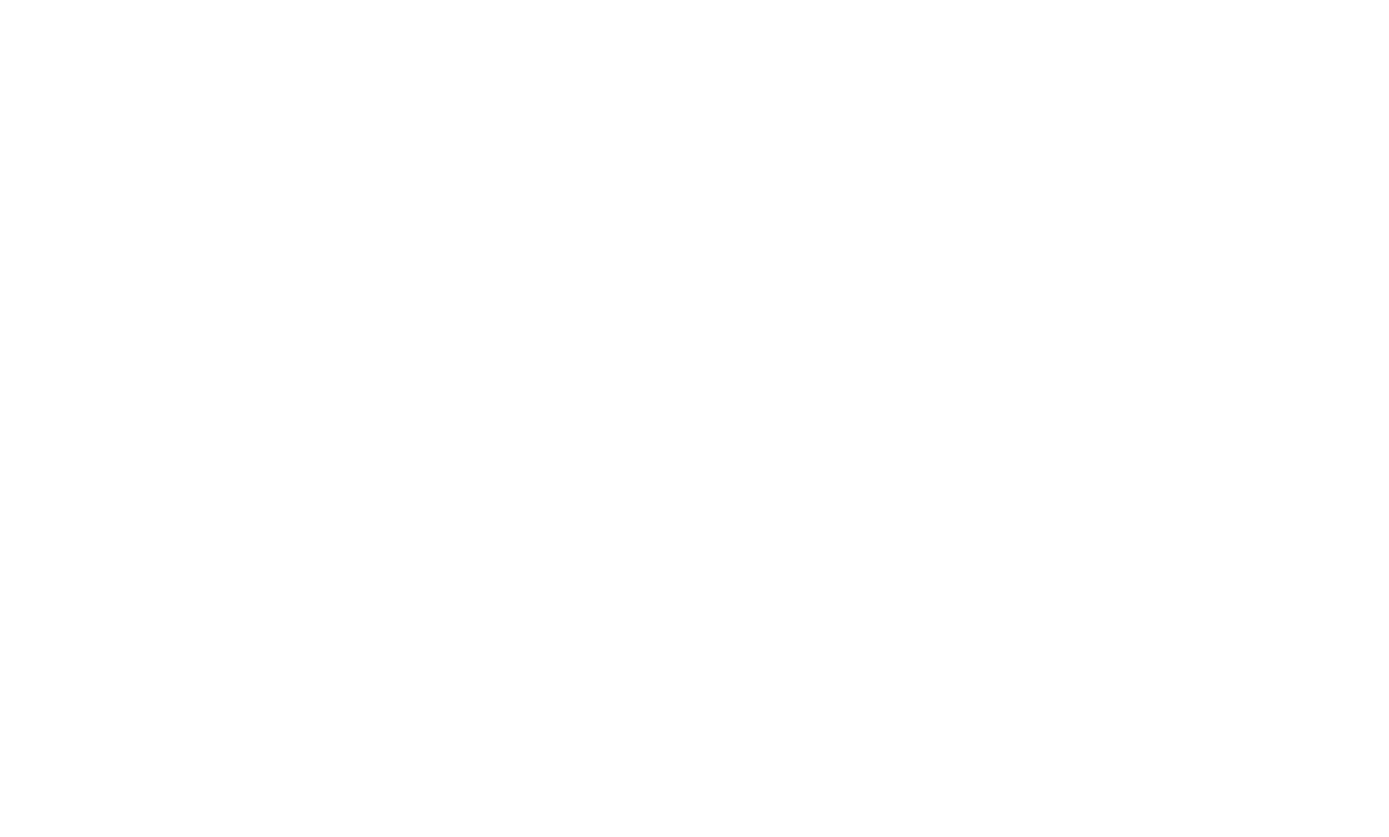
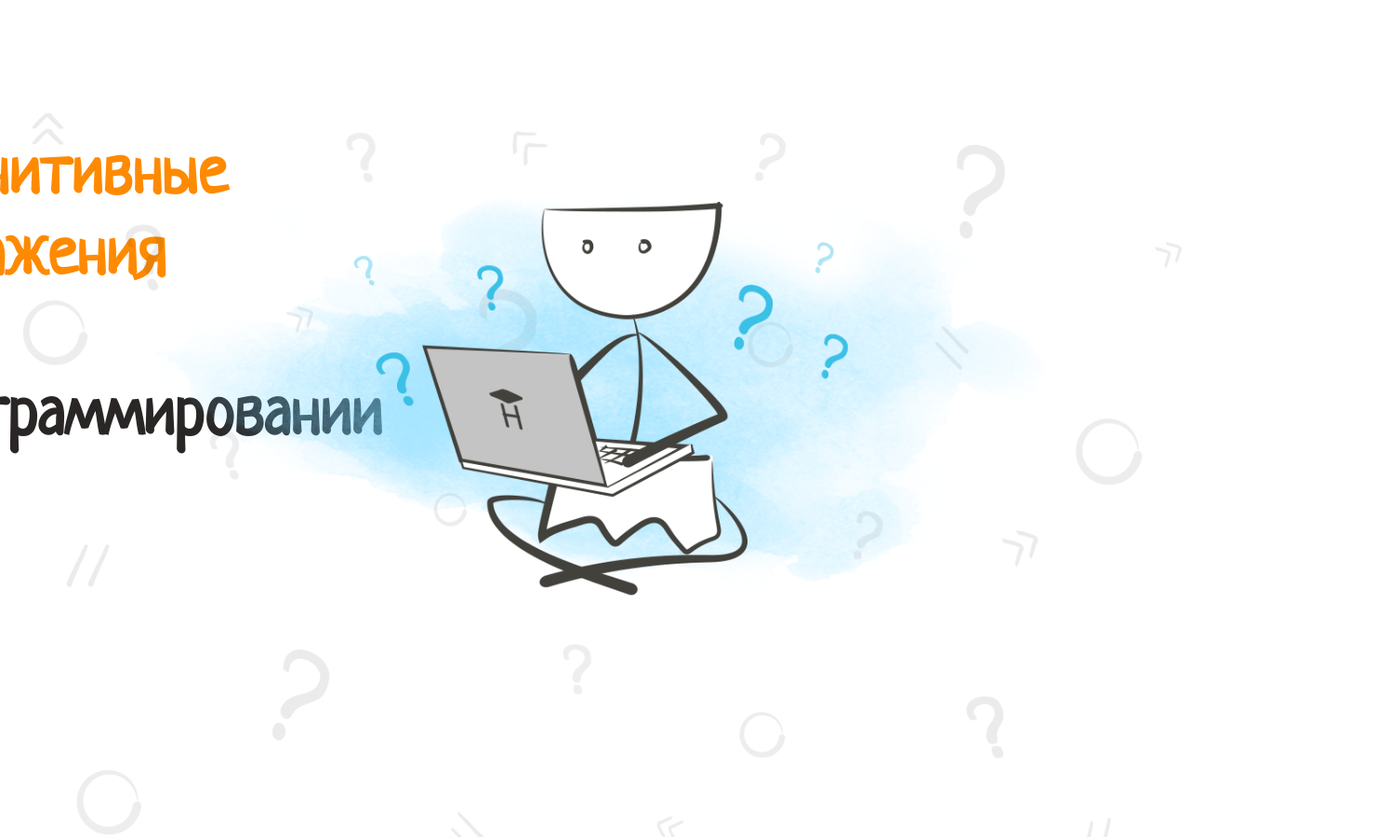
Before and after one commit to sosa000/layout-designer-project-58, a plain HTML site: page index.html in a window 1280 px wide. Shown: the whole page at 93% size, 1494 px wide, since content can reach past the window. Before the commit the page ends 800 px from the top, so only its background shows below. Drawn offline with Linux system fonts and the light colour scheme.

Commit message:
Обновление header

```diff
--- a/index.html
+++ b/index.html
@@ -7,6 +7,23 @@
     <title>Когнитивное Искажение soso000</title>
 </head>
 <body>
+    <header>
+        <div class="header-main-section">
+            <div class="header-title">
+                <h1>
+                    <span class="h-orange">Когнитивные<br>искажения<br></span>
+                    <span class="h-black">в программировании</span>
+                </h1>
+                <img src="./images/main.png" class="header-img">
+            </div>
+            <div class="header-text">
 
+            </div>
+        </div>
+    </header>
+    <main>
+    </main>
+    <footer>
+    </footer>
 </body>
 </html>
--- a/style/style.css
+++ b/style/style.css
@@ -0,0 +1,112 @@
+/* Цвета
+Белый: #fff
+Полупрозрачный белый: #d7ccc0
+Светлый: #f5f4f0
+Основной: #fe8a02
+Основной тёмный: #42413c
+Тёмный: #2a2626
+Полупрозрачный тёмный: #908d8b
+Коричневый: #b09a81
+Синий: #1085c5
+
+Шрифты
+В качестве основного шрифта используется Open Sans
+Для заголовков используется шрифт Neucha
+Размер шрифта: 16px
+Межстрочный интервал: 1.6em
+Цвет шрифта: #2A2626
+
+Заголовки
+Межстрочный интервал заголовков: 1.2em
+Размер заголовка первого уровня: 72px
+Размер заголовка второго уровня: 60px
+Размер заголовка третьего уровня: 34px
+
+Секции
+Ограничение по ширине контента: 1110px
+Выравнивание по центру
+Отступы по 100 пикселей сверху и снизу */
+
+
+:root {
+    --background-url: url("../images/background.png");
+}
+
+body {
+    margin: 0;
+    display: block;
+}
+
+@font-face {
+    font-family: Neucha;
+    src: url('../font/Neucha-Regular.ttf');
+    font-size: 16px;
+    font-weight: 1.6em;
+    color: #2A2626;
+}
+
+h1, h2, h3 {
+    line-height: 1.2em;
+}
+
+h1 {
+    font-size: 72px;
+}
+
+h2 {
+    font-size: 60px;
+}
+
+h3 {
+    font-size: 34px;
+}
+
+header::before {
+    position: absolute;
+    background-repeat: no-repeat;
+    background-size: cover;
+    opacity: 0.1;
+    background-image: var(--background-url);
+    width: 100%;
+    height: 100%;
+    content: "";
+}
+
+.header-main-section {
+    width: 100%;
+    display: flex;
+    flex-direction: column;
+    align-items: center;
+    margin: 100px auto;
+}
+
+.header-title {
+    display: flex;
+    justify-content: center;
+}
+
+.header-img {
+    flex-shrink: 1;
+    position: relative;
+    top: 55px;
+    height: 525px;
+    left: -270px;
+}
+
+.header-title > h1{
+    font-family: Neucha, sans-serif;
+    font-size: 72px;
+    margin-left: 100px;
+}
+
+.h-orange {
+    color: #FE8A02;
+}
+
+.h-black {
+    color: #2A2626;
+}
+
+.header-text {
+    display: flex;
+}
```
Also changed, not shown: font/Neucha-Regular.ttf (added), images/background.png (added), images/main.png (added).
